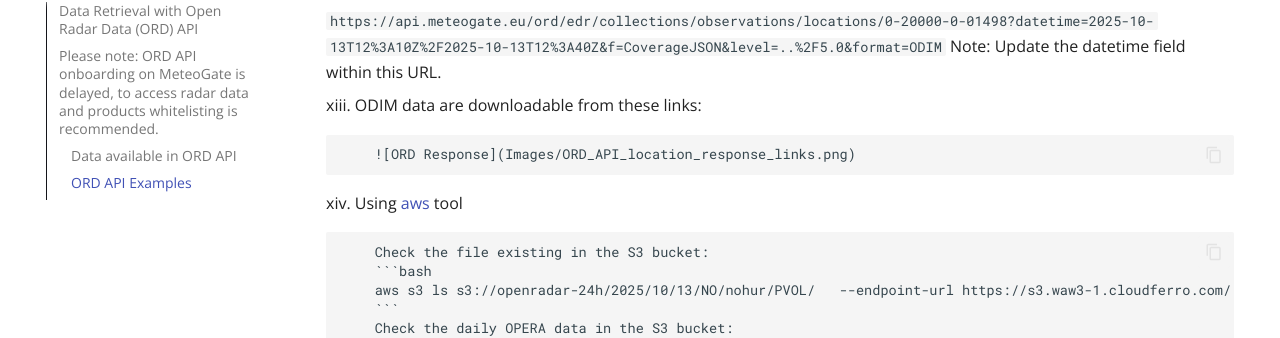
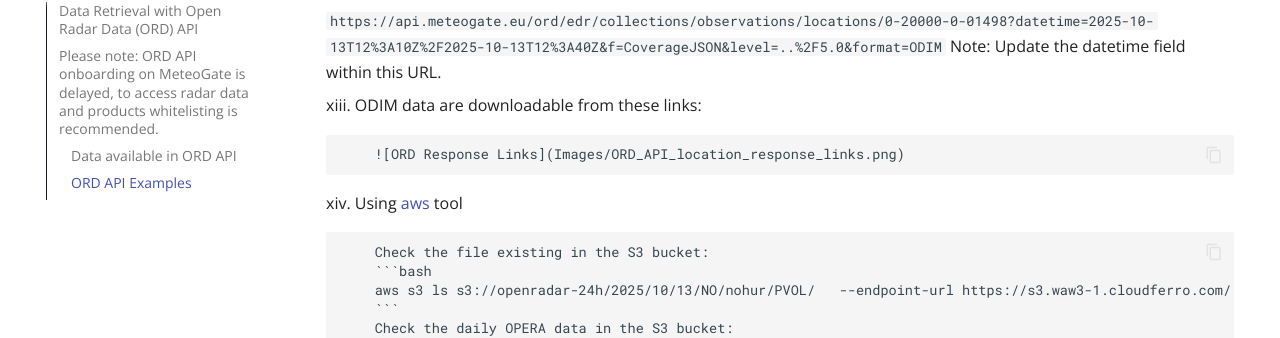
Before and after one commit to EUMETNET/openradardata-documentation, an MkDocs documentation site: the page built from docs/2-ORD-API-discovering-and-accessing-data.md, in a window 1280 px wide and 900 px high, scrolled down 2131 px. Shown: the part 115-453 px from the top of the window. Built offline with MkDocs 1.6.1 and Material for MkDocs 9.7.7, drawn with Linux system fonts in a browser that asks for light colours; comment, search, counter and statistics services are not loaded.

Commit message:
Update 2-ORD-API-discovering-and-accessing-data.md

```diff
--- a/docs/2-ORD-API-discovering-and-accessing-data.md
+++ b/docs/2-ORD-API-discovering-and-accessing-data.md
@@ -83,7 +83,7 @@ The **Open Radar Data API** is ideal for retrieving and integrating radar data i
 
      xiii. ODIM data are downloadable from these links:
 
-            ![ORD Response](Images/ORD_API_location_response_links.png)
+            ![ORD Response Links](Images/ORD_API_location_response_links.png)
 
       xiv. Using [aws](https://aws.amazon.com/cli/) tool
 
```
